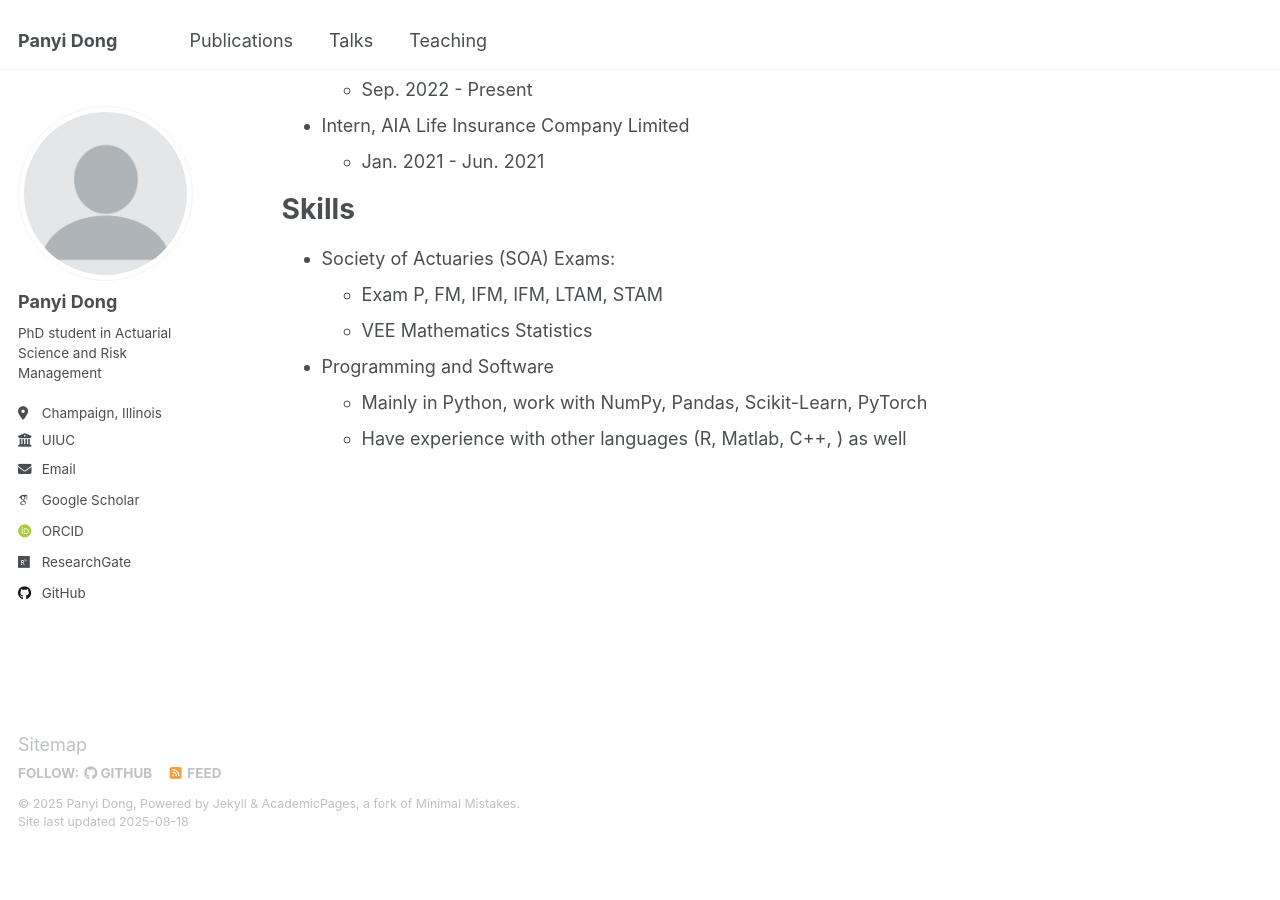
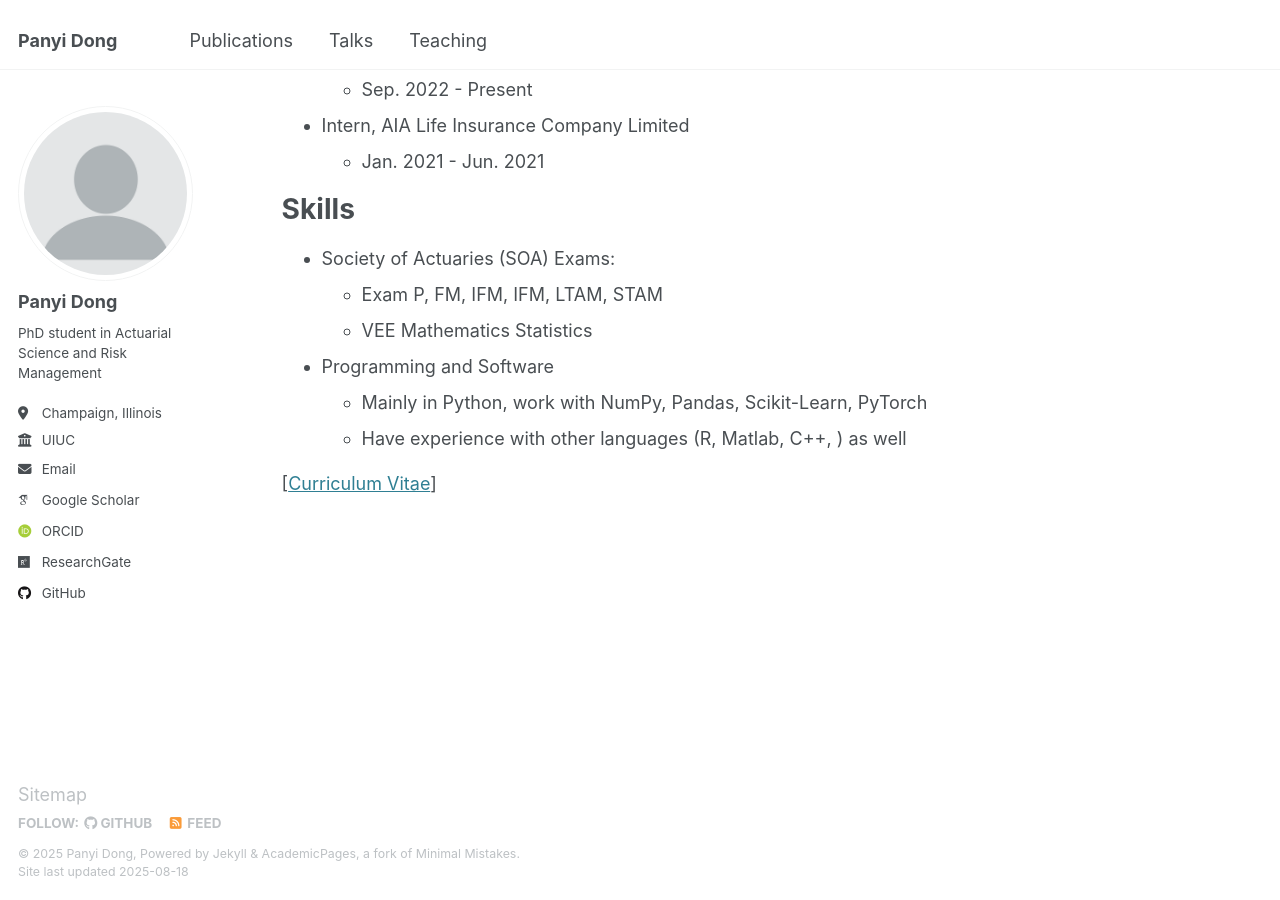
Before and after one commit to PanyiDong/panyidong.github.io, a Jekyll site: the page built from _pages/about.md, in a window 1280 px wide and 900 px high, scrolled down 809 px. Built offline with Jekyll 4.4.1, drawn with Linux system fonts in a browser that asks for light colours; some web fonts are replaced; before the commit the page ends 1659 px from its top, so only the background shows below that.

Commit message:
update CV

```diff
--- a/_pages/about.md
+++ b/_pages/about.md
@@ -39,3 +39,5 @@ Skills
 * Programming and Software
   * Mainly in Python, work with NumPy, Pandas, Scikit-Learn, PyTorch
   * Have experience with other languages (R, Matlab, C++, ) as well
+
+[[Curriculum Vitae](CV.pdf)]
```
Also changed, not shown: 1 other file.
